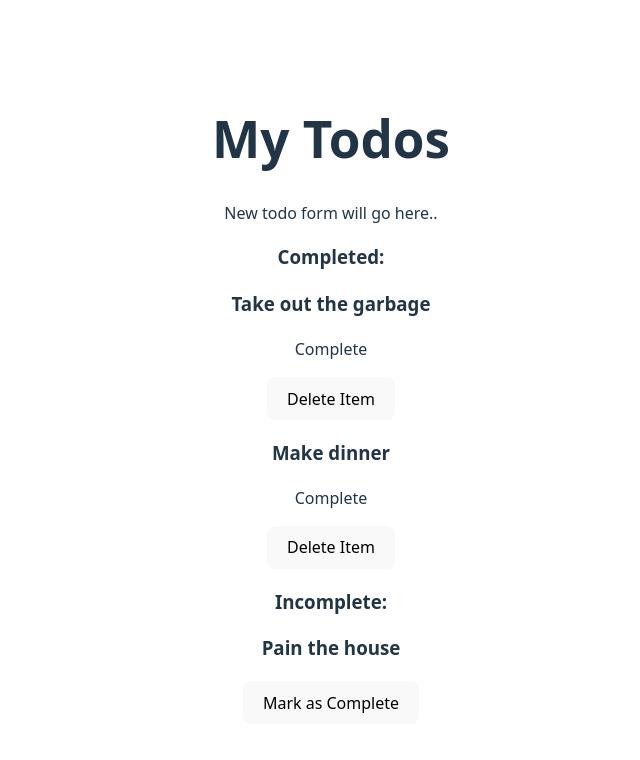
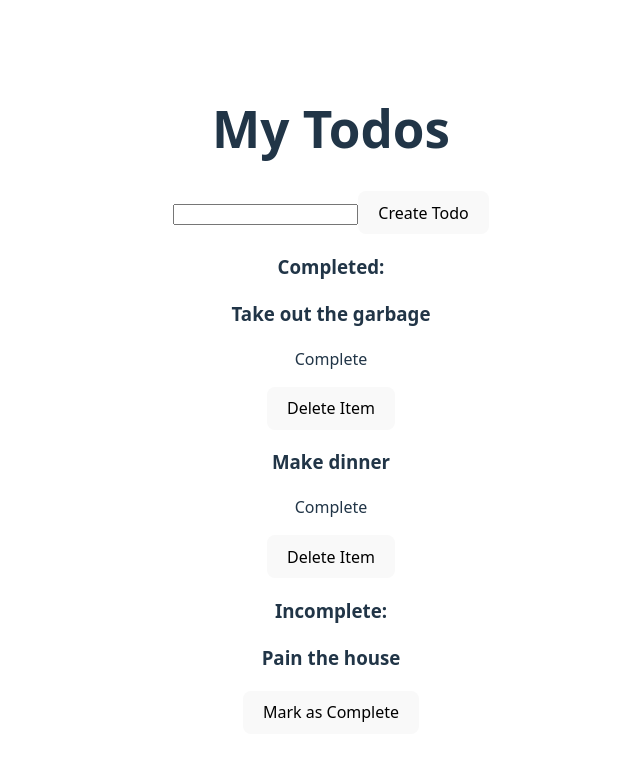
Before and after one commit to ryan-perry/building-modern-projects-with-react, a React (Vite) app in the folder projects/todo-list-app/: page / in a window 1280 px wide. Shown: the top 760 px of the page, without its empty margins (309-949 px from the left). Built offline with nearby package versions, Linux system fonts and the light colour scheme.

Commit message:
Create Todo Form component.

```diff
--- /dev/null
+++ b/projects/todo-list-app/src/NewTodoForm.jsx
@@ -0,0 +1,24 @@
+import { useState } from 'react';
+
+export default function NewTodoForm({ onCreateClicked }) {
+  const [inputText, setInputText] = useState('');
+
+  return (
+    <div>
+      <input
+        type="text"
+        value={inputText}
+        onChange={(e) => setInputText(e.target.value)}
+      />
+      <button
+        type="button"
+        onClick={() => {
+          onCreateClicked();
+          // set text to empty string
+          setInputText('');
+        }}>
+        Create Todo
+      </button>
+    </div>
+  );
+}
--- a/projects/todo-list-app/src/TodoList.jsx
+++ b/projects/todo-list-app/src/TodoList.jsx
@@ -1,10 +1,11 @@
+import NewTodoForm from './NewTodoForm';
 import TodoListItem from './TodoListItem';
 
 export default function TodoList({ completedTodos, incompleteTodos }) {
   return (
     <div>
       <h1>My Todos</h1>
-      <p>New todo form will go here..</p>
+      <NewTodoForm />
       <h3>Completed:</h3>
       {completedTodos.map((todo, index) => (
         <TodoListItem
```
